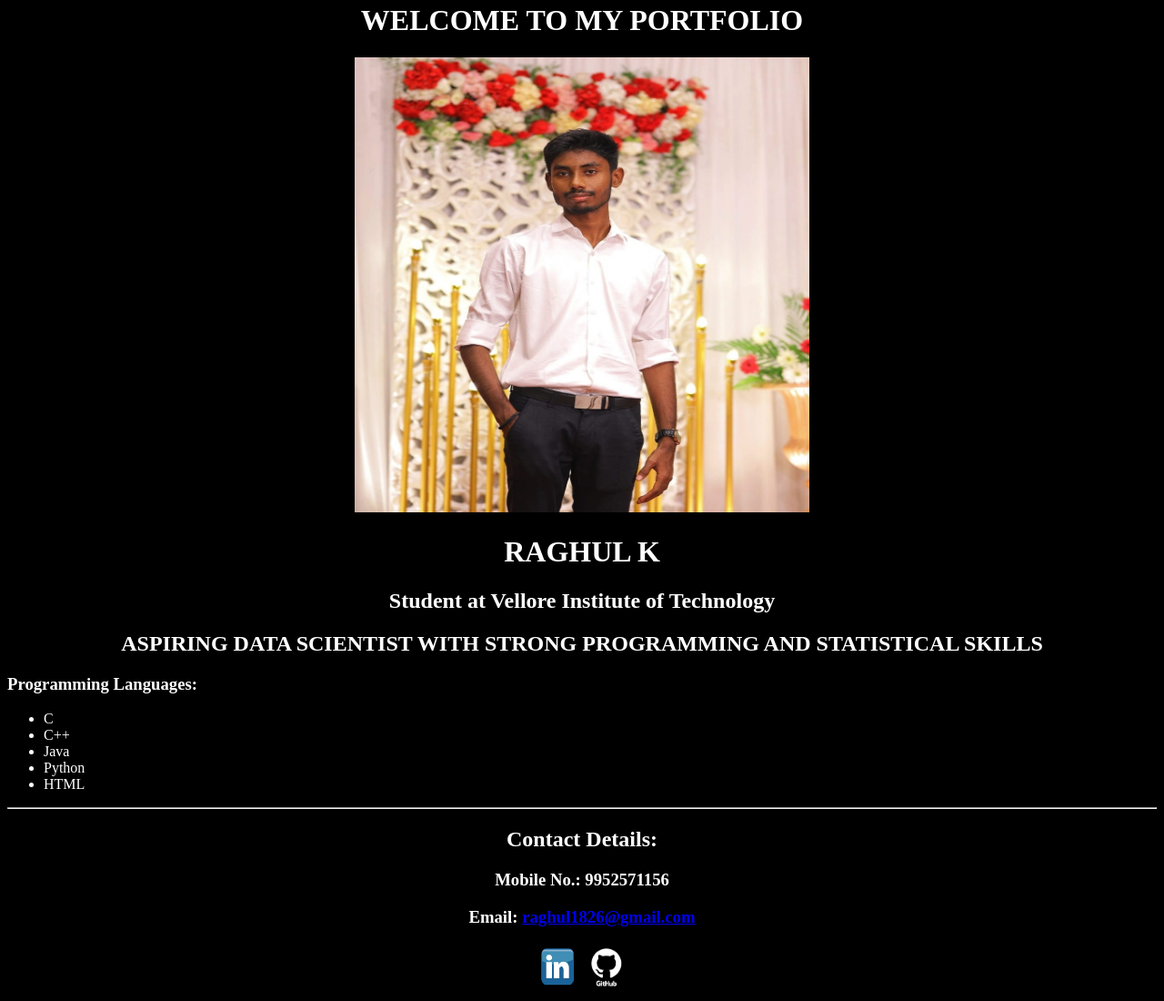
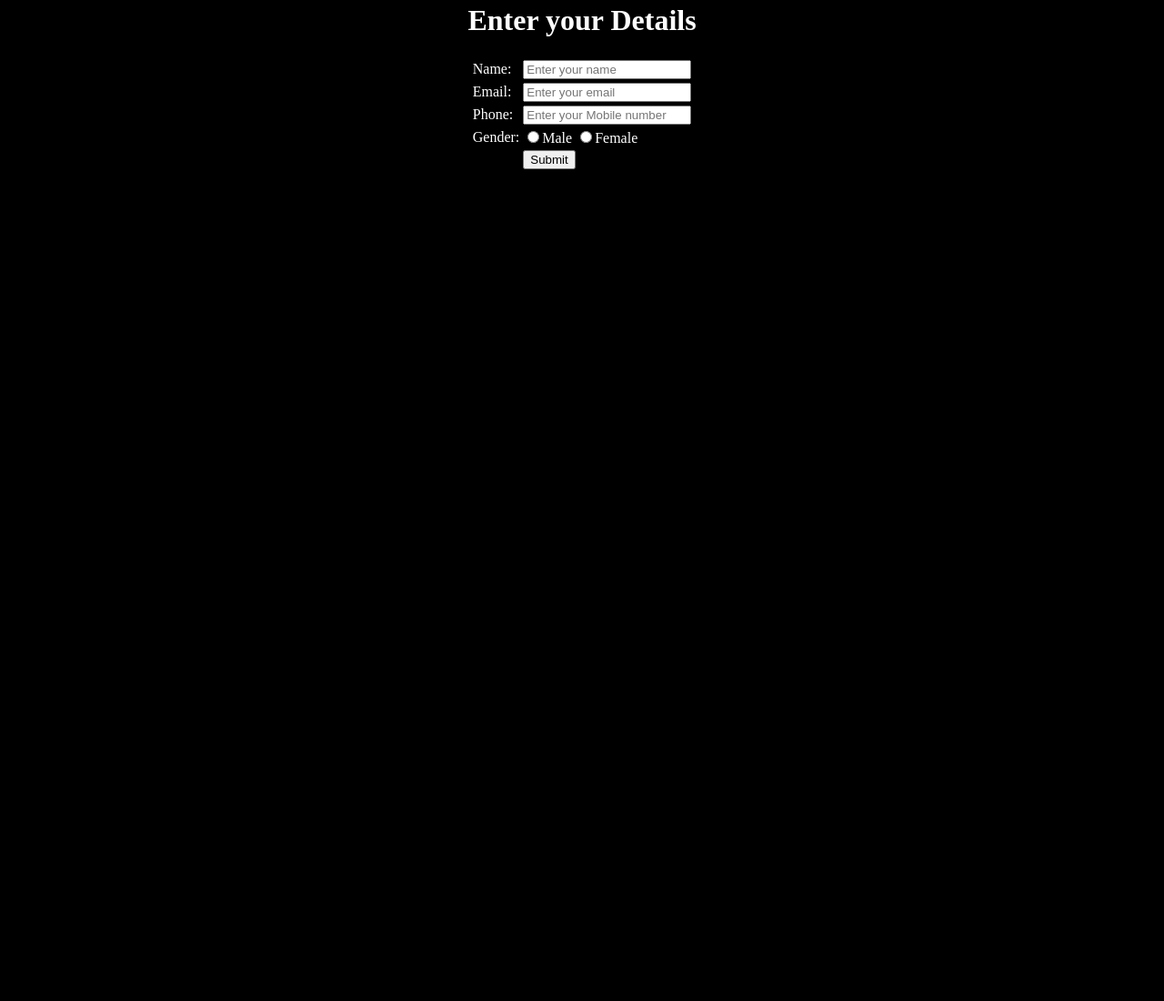
Before and after one commit to RAGHULK08/Html, a plain HTML site: page index.html in a window 1280 px wide. Shown: the part 17-1117 px from the top of the page at 91% size. After the commit the page ends 800 px from the top, so only its background shows below. Drawn offline with Linux system fonts and the light colour scheme.

Commit message:
Update index.html

```diff
--- a/index.html
+++ b/index.html
@@ -2,34 +2,38 @@
 <html>
 
 <head>
-    <title>PORTFOLIO</title>
-    <link rel="icon" type="text/css" href="learn.css">
+    <title>Login</title>
+    <link rel="icon">
 </head>
 
 <body bgcolor="black" text="white">
     <center>
-        <h1>WELCOME TO MY PORTFOLIO</h1>
-        <img src="raghul.jpg" width="500" height="500" alt="Raghul Image">
-        <h1>RAGHUL K</h1>
-        <h2>Student at Vellore Institute of Technology</h2>
-        <h2>ASPIRING DATA SCIENTIST WITH STRONG PROGRAMMING AND STATISTICAL SKILLS</h2>
-    </center>
-    <h3>Programming Languages: </h3>
-    <ul>
-        <li>C</li>
-        <li>C++</li>
-        <li>Java</li>
-        <li>Python</li>
-        <li>HTML</li>
-    </ul>
-    <hr>
-    <center>
-        <h2>Contact Details: </h2>
-        <h3>Mobile No.: 9952571156</h3>
-        <h3>Email: <a href="mailto:raghul1826@gmail.com">raghul1826@gmail.com</a></h3>
-        <a href="https://www.linkedin.com/in/raghul-k08/"><img src="linkedIn logo.png" width="50" height="50"
-                alt="linkedIn"></a>
-        <a href="https://github.com/RAGHULK08/"><img src="github logo.png" width="50" height="50" alt="github"></a>
+        <h1>Enter your Details</h1>
+        <form action="portfolio.html">
+            <table>
+                <tr>
+                    <td>Name:</td>
+                    <td><input type="text" placeholder="Enter your name" name="name" required></td>
+                </tr>
+                <tr>
+                    <td>Email:</td>
+                    <td><input type="email" placeholder="Enter your email" name="email" required></td>
+                </tr>
+                <tr>
+                    <td>Phone:</td>
+                    <td><input type="tel" placeholder="Enter your Mobile number" name="phone" pattern="[0-9]{10}"
+                            required></td>
+                </tr>
+                <tr>
+                    <td>Gender:</td>
+                    <td><input type="radio" name="Gender">Male <input type="radio" name="Gender">Female </td>
+                </tr>
+                <tr>
+                    <td></td>
+                    <td><button>Submit</button></td>
+                </tr>
+            </table>
+        </form>
     </center>
 </body>
 
```
